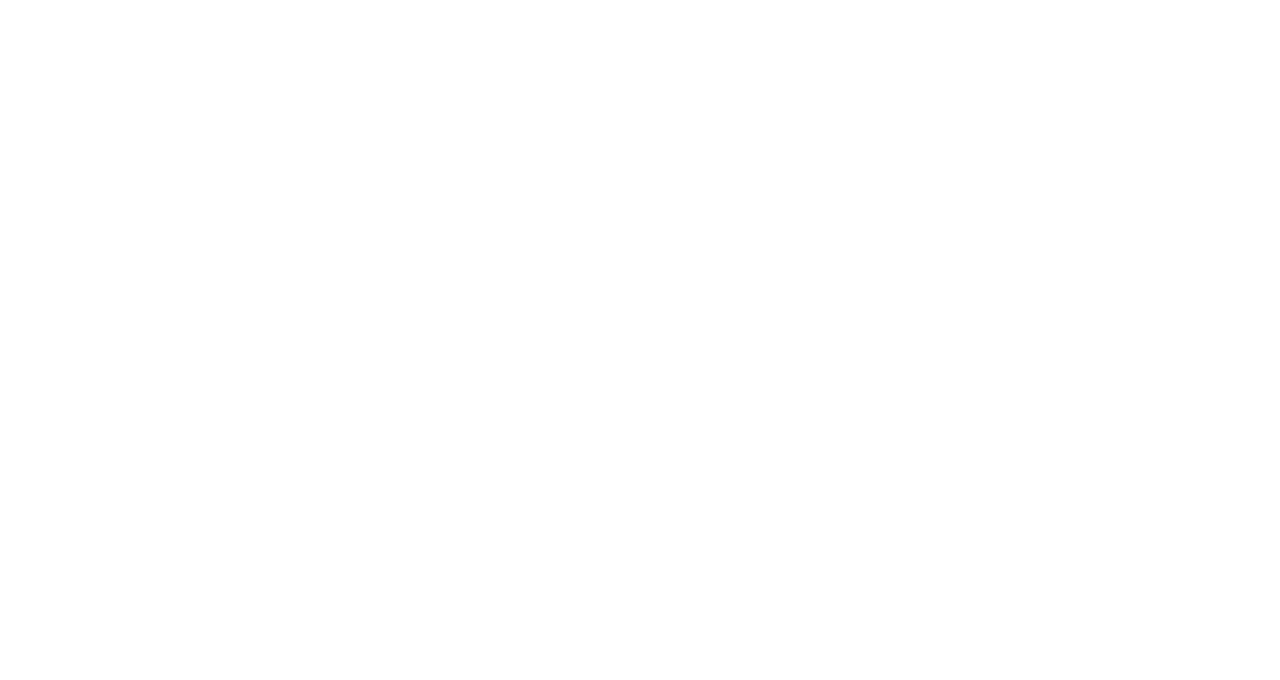
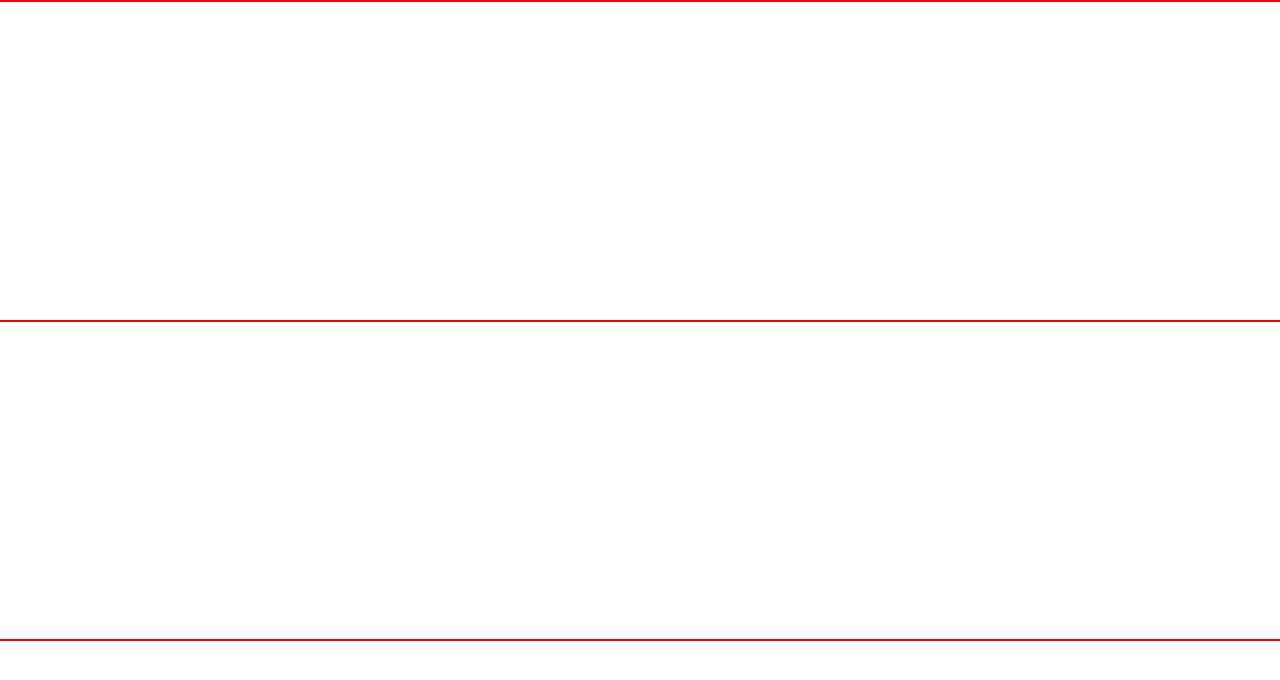
Before and after one commit to sivenkova/rsschool-cv, a plain HTML site: page index.html in a window 1280 px wide. Drawn offline with Linux system fonts and the light colour scheme.

Commit message:
fix: add header main footer in body

```diff
--- a/index.html
+++ b/index.html
@@ -3,9 +3,19 @@
 <head>
     <meta charset="UTF-8">
     <meta name="viewport" content="width=device-width, initial-scale=1.0">
-    <title>Document</title>
+    <title>cv</title>
+    <link rel="stylesheet" href="style.css">
+    <link rel="icon" href="assets/free-icon-font-envelope-3916611.ico">
+    <link rel="preconnect" href="https://fonts.googleapis.com">
+    <link rel="preconnect" href="https://fonts.gstatic.com" crossorigin>
+    <link href="https://fonts.googleapis.com/css2?family=Montserrat:ital,wght@0,100..900;1,100..900&display=swap" rel="stylesheet">
 </head>
 <body>
-
+   <header class="header"></header>
+    <div class="container header-container"></div>
+   <main class="main"></main>
+    <div class="container main-container"></div>
+   <footer class="footer"></footer>
+   <div class="container footer-container"></div>
 </body>
 </html>
--- a/style.css
+++ b/style.css
@@ -1,3 +1,30 @@
-p {
-    color: red;
+body {
+    font-family: "Montserrat", sans-serif;
+    min-height: 100vh;
+    margin: 0;
+    padding: 0;
+    display: flex;
+    flex-direction: column;
+    justify-content: space-between;
 }
+
+* {
+    box-sizing: border-box;
+}
+
+header {
+    border: 1px solid red;
+}
+
+main {
+    border: 1px solid red;
+}
+
+footer {
+    border: 1px solid red;
+}
+
+.container {
+    max-width: 1440px;
+    margin: 0 auto;
+}
```
